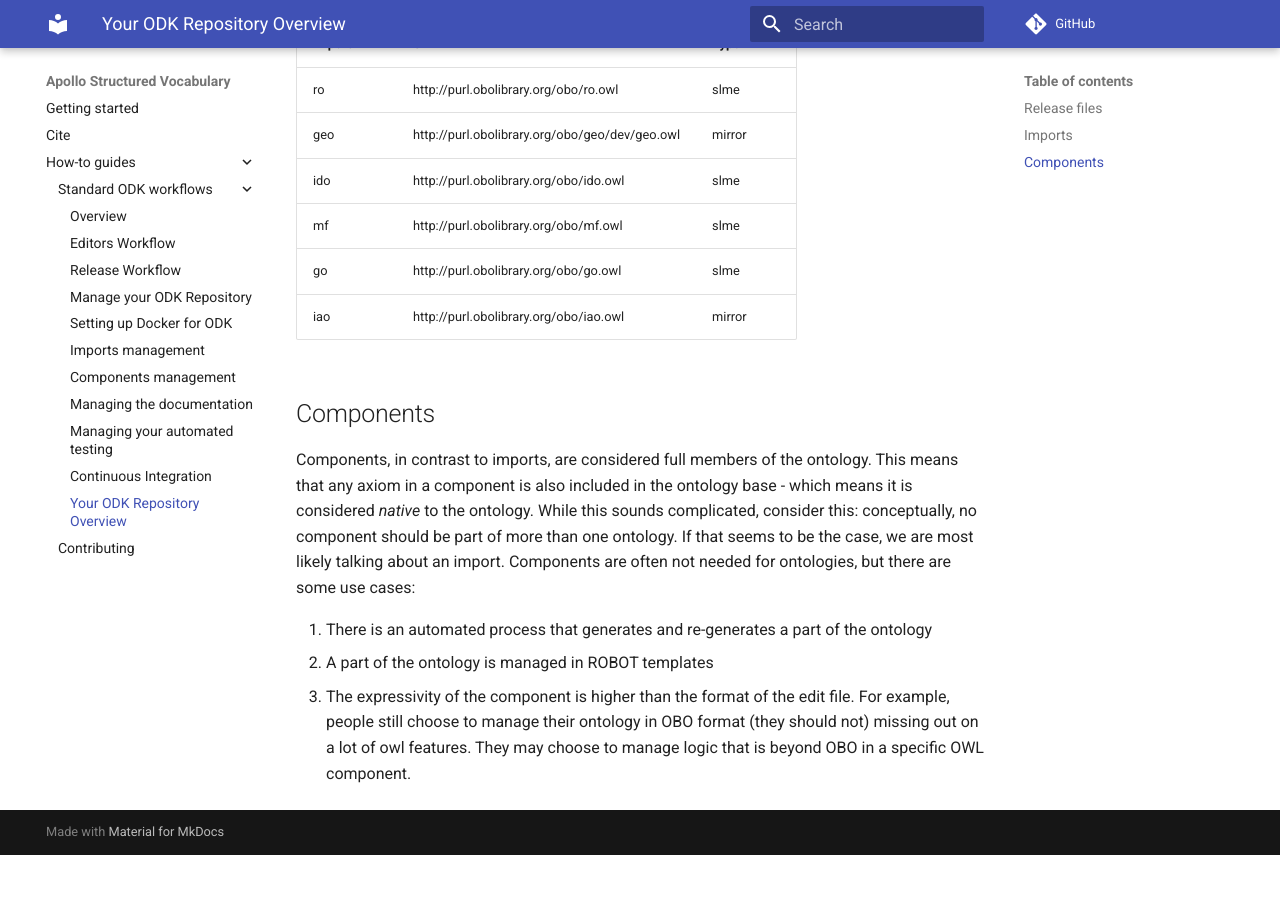
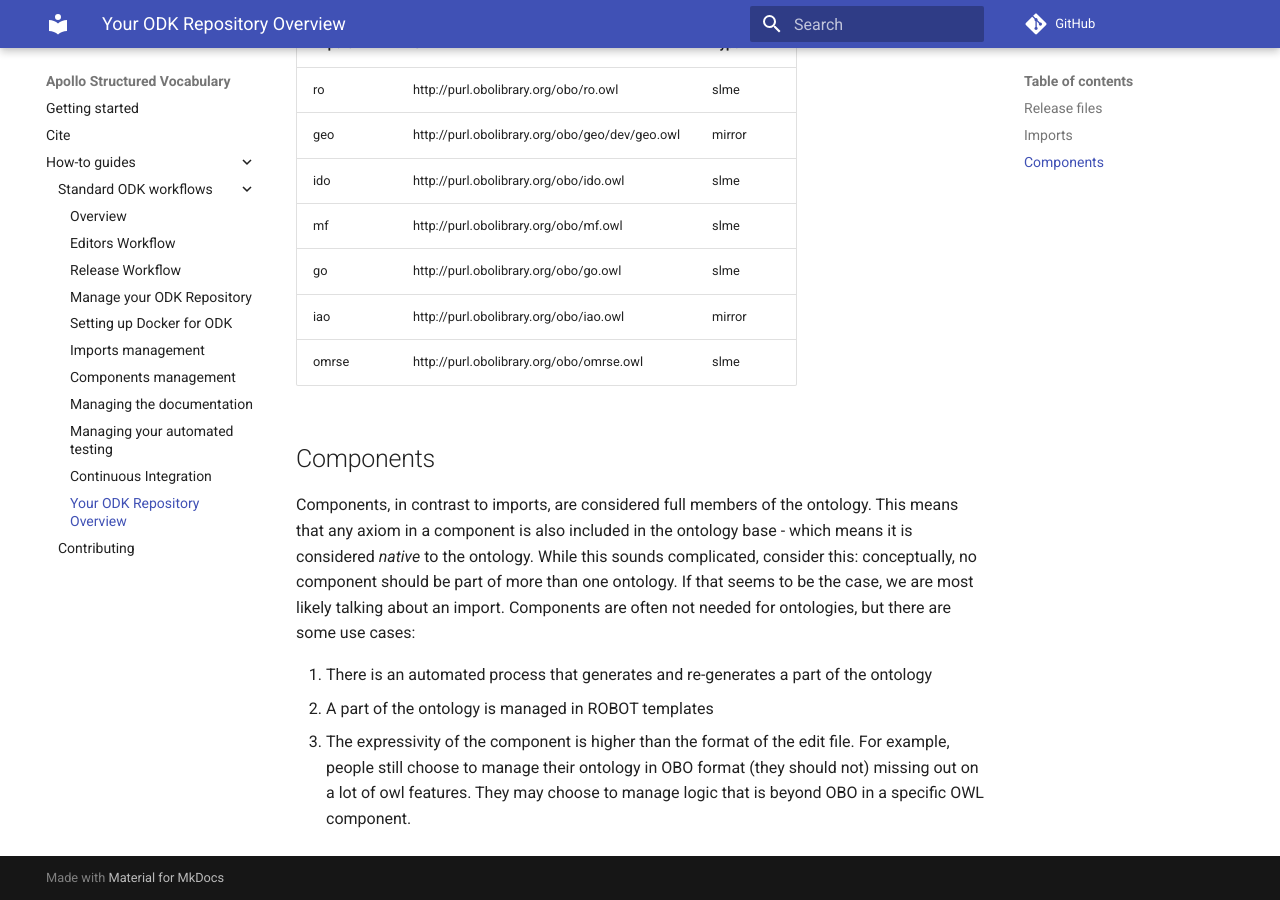
Before and after one commit to ApolloDev/apollo-sv, an MkDocs documentation site: the page built from docs/odk-workflows/RepositoryFileStructure.md, in a window 1280 px wide and 900 px high, scrolled down 686 px. Built offline with MkDocs 1.6.1 and Material for MkDocs 9.7.7, drawn with Linux system fonts in a browser that asks for light colours; comment, search, counter and statistics services are not loaded; before the commit the page ends 1541 px from its top, so only the background shows below that.

Commit message:
updated OMRSE import to ODK. Fixes #250

```diff
--- a/docs/odk-workflows/RepositoryFileStructure.md
+++ b/docs/odk-workflows/RepositoryFileStructure.md
@@ -22,6 +22,7 @@
 | mf | http://purl.obolibrary.org/obo/mf.owl | slme |
 | go | http://purl.obolibrary.org/obo/go.owl | slme |
 | iao | http://purl.obolibrary.org/obo/iao.owl | mirror |
+| omrse | http://purl.obolibrary.org/obo/omrse.owl | slme |
 
 ## Components
 Components, in contrast to imports, are considered full members of the ontology. This means that any axiom in a component is also included in the ontology base - which means it is considered _native_ to the ontology. While this sounds complicated, consider this: conceptually, no component should be part of more than one ontology. If that seems to be the case, we are most likely talking about an import. Components are often not needed for ontologies, but there are some use cases:
--- a/src/ontology/apollo_sv-odk.yaml
+++ b/src/ontology/apollo_sv-odk.yaml
@@ -37,6 +37,9 @@
       slme_individuals: exclude
     - id: iao
       module_type: mirror
+    - id: omrse
+      module_type: slme
+      slme_individuals: exclude
 use_custom_import_module: TRUE
 robot_java_args: '-Xmx8G'
 custom_makefile_header: |
```
Also changed, not shown: 5 other files.
